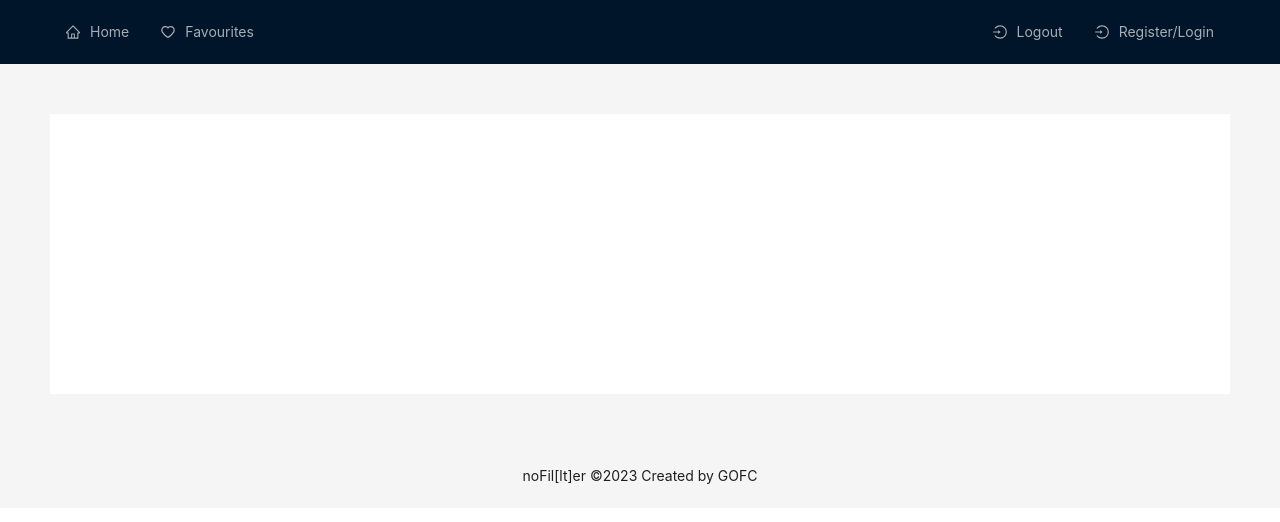
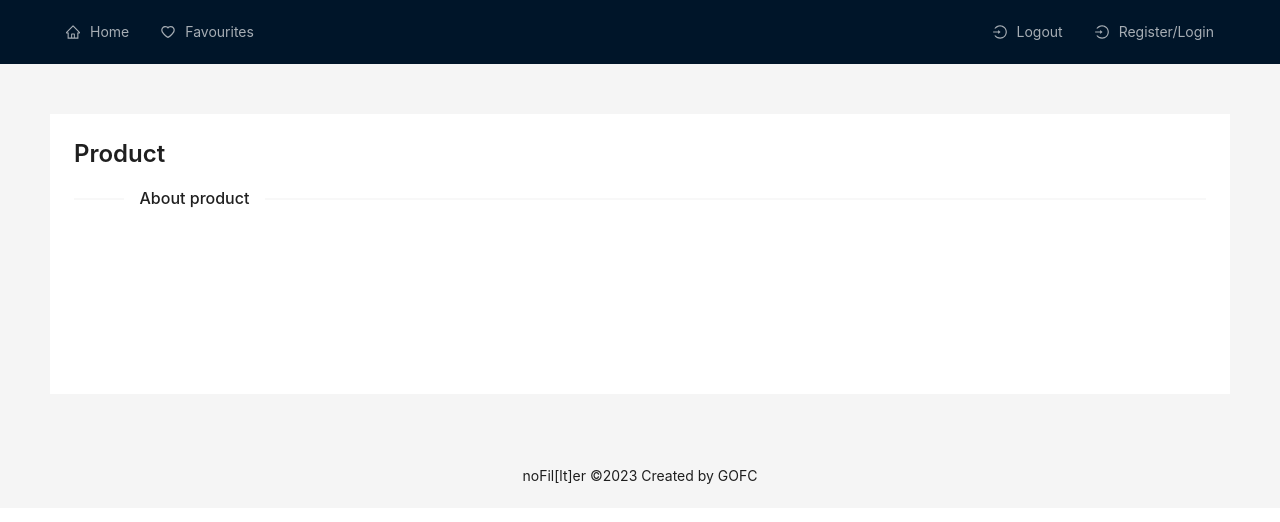
Before and after one commit to anastasijacvetkovic/NBP_Neo4J_front, a React (Create React App) app: page /product in a window 1280 px wide. Shown: the top 522 px of the page. Built offline with nearby package versions, Linux system fonts and the light colour scheme.

Commit message:
productpage

```diff
--- a/src/App.js
+++ b/src/App.js
@@ -16,6 +16,7 @@ import Favourites from "./FavouritesPage";
 import Admin from "./AdminPage";
 import MenuItem from "antd/es/menu/MenuItem";
 import { useState, useEffect } from "react";
+import Product from "./ProductPage";
 const { Header, Content, Footer } = Layout;
 function App() {
   const {
@@ -100,6 +101,7 @@ function App() {
               <Route path="/home" element={<Home />} />
               <Route path="/favourites" element={<Favourites />} />
               <Route path="/admin" element={<Admin />} />
+              <Route path="/product" element={<Product />} />
             </Routes>
           </div>
         </Content>
--- a/src/FavouritesPage.js
+++ b/src/FavouritesPage.js
@@ -82,7 +82,7 @@ const Favourites = () => {
                   <div
                     style={{ display: "flex", justifyContent: "space-between" }}
                   >
-                    <span>{p.product.productName}</span>
+                    <a href="/product"> {p.product.productName}</a>
                     <Button
                       type="text"
                       onClick={() => handleDislike(p.product.productName)}
--- /dev/null
+++ b/src/ProductPage.js
@@ -0,0 +1,18 @@
+import React, { useState, useEffect } from "react";
+import axios from "axios";
+import {
+  Divider,
+  Typography,
+} from "antd";
+const { Title } = Typography;
+
+const Product = () => {
+  return (
+    <>
+      <Title level={3}>Product</Title>
+      <Divider orientation="left">About product</Divider>
+
+    </>
+  );
+};
+export default Product;
```
